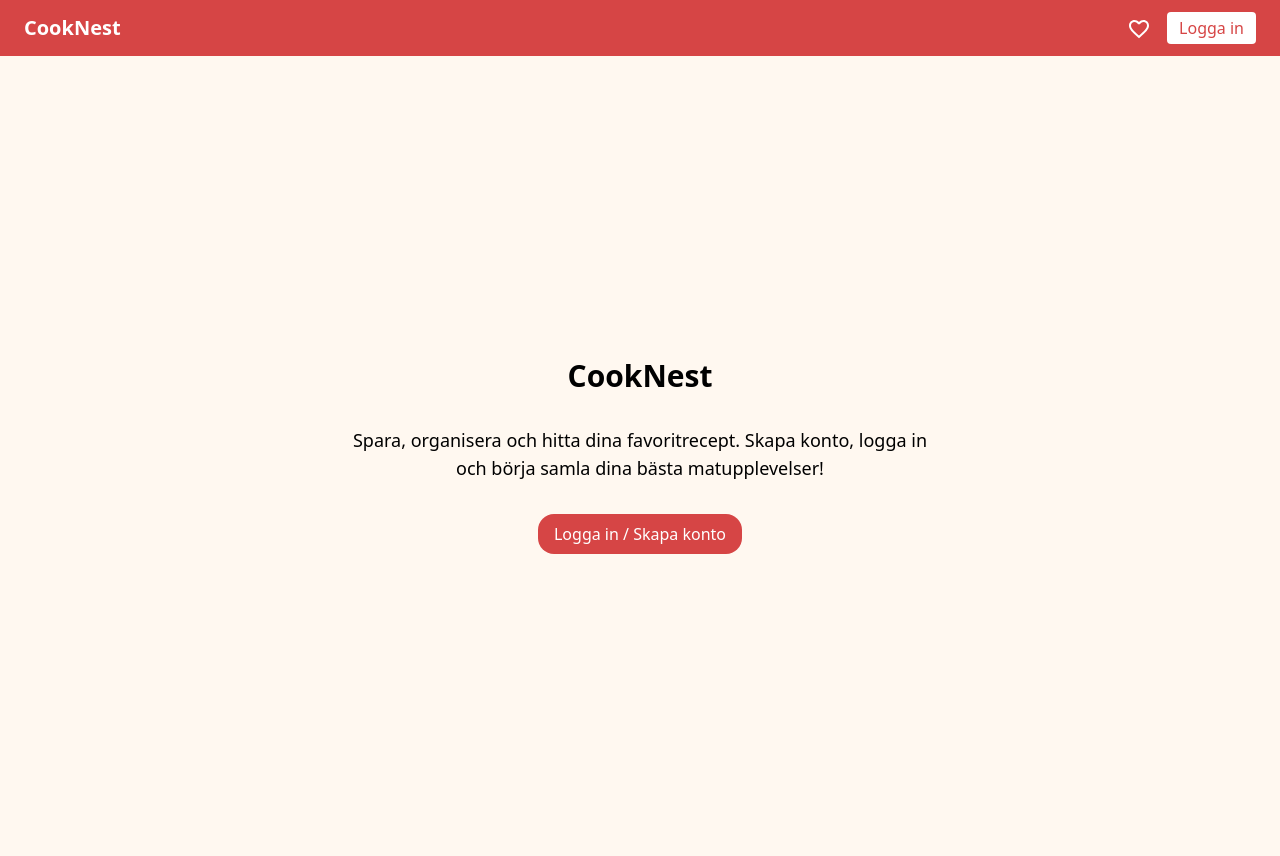
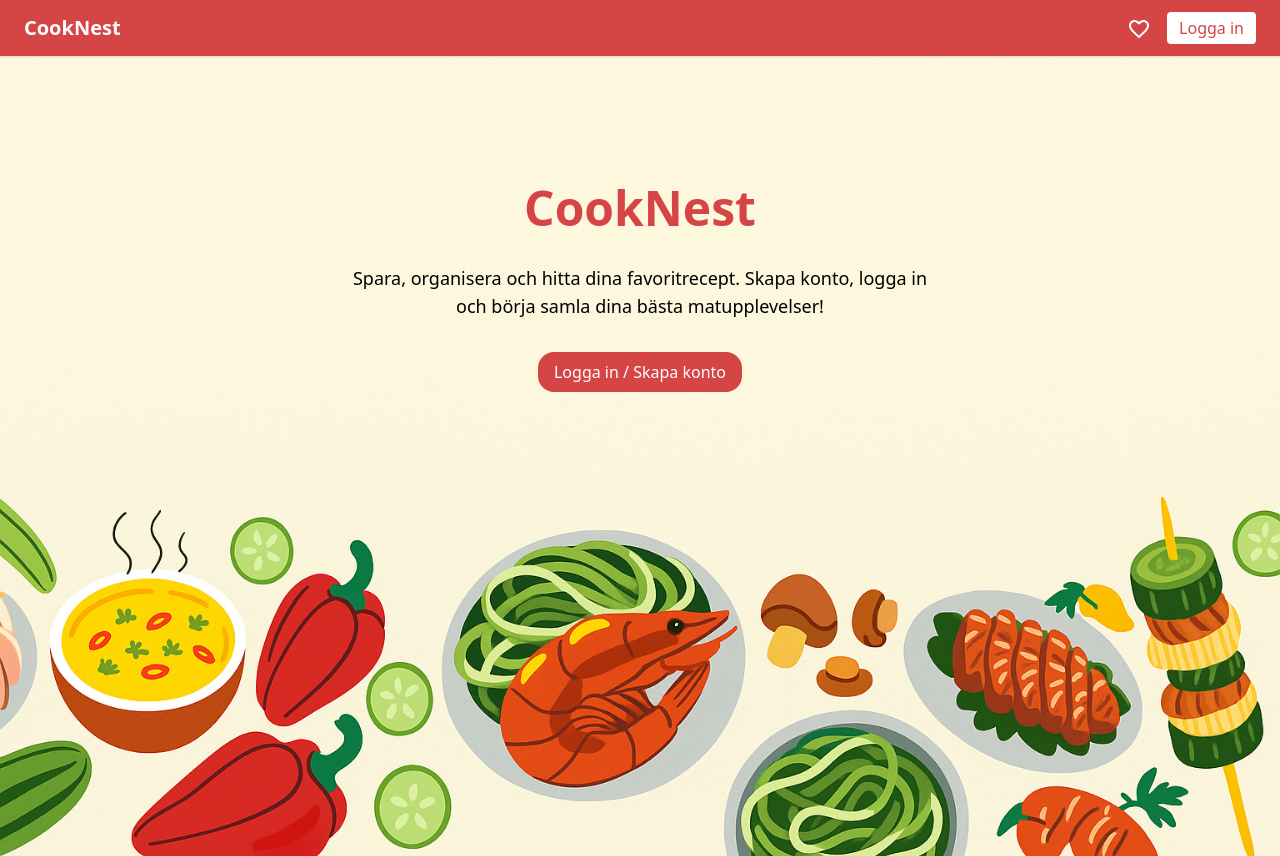
Before and after one commit to ahh01/CookNest-EXwork, a Next.js app: page / in a window 1280 px wide. Built offline with nearby package versions, Linux system fonts and the light colour scheme; no server answers.

Commit message:
added new background and changed button on first page

```diff
--- a/app/components/RecipeCard.js
+++ b/app/components/RecipeCard.js
@@ -28,12 +28,6 @@ export default function RecipeCard({
       </Link>
       <div className="flex items-center justify-between mt-2">
         <div className="flex items-center gap-2">
-          <Link
-            href={`/recipes/edit/${recipe.id}`}
-            className="bg-[#F4B400] text-[#3E2F1C] px-3 py-1 rounded hover:bg-[#DFA000]"
-          >
-            Redigera
-          </Link>
           <FavoriteButton
             recipeId={recipe.id}
             userId={userId}
--- a/app/globals.css
+++ b/app/globals.css
@@ -1,3 +1,7 @@
 @tailwind base;
 @tailwind components;
 @tailwind utilities;
+
+body {
+  background-color: #f5f5dc;
+}
--- a/app/page.js
+++ b/app/page.js
@@ -2,6 +2,7 @@
 import Link from "next/link";
 import { useEffect, useState } from "react";
 import { auth } from "./services/firebase";
+import Image from "next/image";
 
 export default function Home() {
   const [user, setUser] = useState(null);
@@ -12,8 +13,16 @@ export default function Home() {
   }, []);
 
   return (
-    <div className="flex flex-col items-center justify-center min-h-screen gap-8 p-8 bg-[#FFF8F0]">
-      <h1 className="text-3xl font-bold">CookNest</h1>
+    <div className="flex flex-col items-center justify-start min-h-screen gap-8 p-8 relative">
+      <Image
+        src="/räka.png"
+        alt="Bakgrund"
+        fill
+        className="object-cover -z-10"
+        quality={100}
+      />
+      <div className="mt-16" />
+      <h1 className="text-5xl text-[#D64545] font-bold">CookNest</h1>
       <p className="text-lg text-center max-w-xl">
         Spara, organisera och hitta dina favoritrecept. Skapa konto, logga in
         och börja samla dina bästa matupplevelser!
@@ -27,12 +36,12 @@ export default function Home() {
             >
               Mina recept
             </Link>
-            <button
-              onClick={() => auth.signOut()}
+            <Link
+              href="/recipes/new"
               className="bg-[#D64545] text-white px-4 py-2 rounded hover:bg-[#B53939]"
             >
-              Logga ut
-            </button>
+              Lägg till nytt recept
+            </Link>
           </>
         ) : (
           <Link
--- a/app/recipes/[id]/page.js
+++ b/app/recipes/[id]/page.js
@@ -67,12 +67,20 @@ export default function RecipeDetailPage() {
           <p>{recipe.description}</p>
         </div>
       </div>
-      <Link
-        href="/recipes"
-        className="mt-8 inline-block bg-[#D64545] text-white px-4 py-2 rounded hover:bg-[#B53939]"
-      >
-        Tillbaka
-      </Link>
+      <div className="flex justify-between mt-8">
+        <Link
+          href={`/recipes/edit/${recipe.id}`}
+          className="bg-[#F4B400] text-[#3E2F1C] px-4 py-2 rounded hover:bg-[#DFA000]"
+        >
+          Redigera
+        </Link>
+        <Link
+          href="/recipes"
+          className="bg-[#D64545] text-white px-4 py-2 rounded hover:bg-[#B53939]"
+        >
+          Tillbaka
+        </Link>
+      </div>
     </div>
   );
 }
--- a/app/recipes/page.js
+++ b/app/recipes/page.js
@@ -80,7 +80,7 @@ export default function RecipesPage() {
   }
 
   return (
-    <div className="min-h-screen bg-[#FFF8F0]">
+    <div className="min-h-screen">
       <div className="max-w-2xl mx-auto p-8">
         <h1 className="text-2xl font-bold mb-4">Mina recept</h1>
         <input
```
Also changed, not shown: public/räka.png (added).
